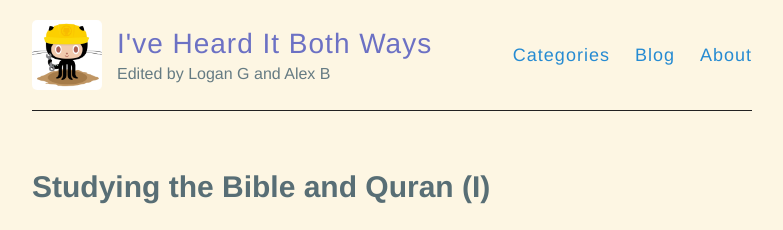
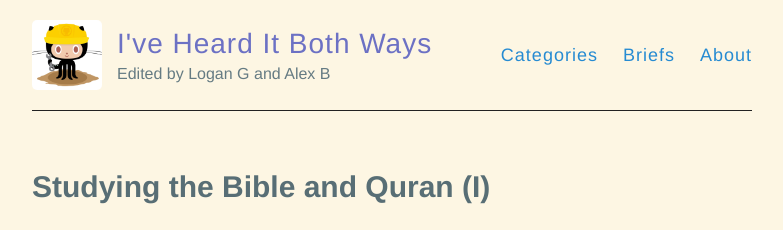
Before and after one commit to hencefarthing/hencefarthing.github.io, a Jekyll site: the page built from index.html, in a window 1280 px wide and 900 px high. Shown: the top 230 px of the window, without its empty margins (248-1031 px from the left). Built offline with Jekyll 4.4.1, drawn with Linux system fonts in a browser that asks for light colours.

Commit message:
add link to briefs page

```diff
--- a/_layouts/default.html
+++ b/_layouts/default.html
@@ -23,7 +23,7 @@
 
           <nav>
             <a href="{{ site.baseurl }}/categories">Categories</a>
-            <a href="{{ site.baseurl }}/">Blog</a>
+            <a href="{{ site.baseurl }}/briefs">Briefs</a>
             <a href="{{ site.baseurl }}/about">About</a>
           </nav>
         </header>
```
